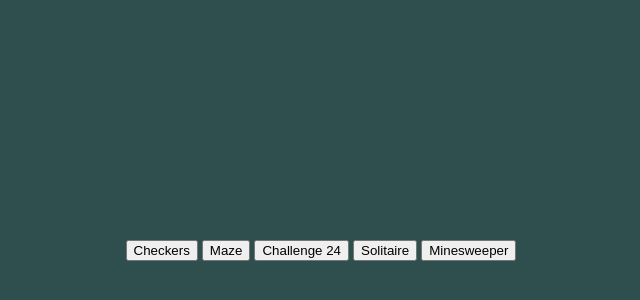
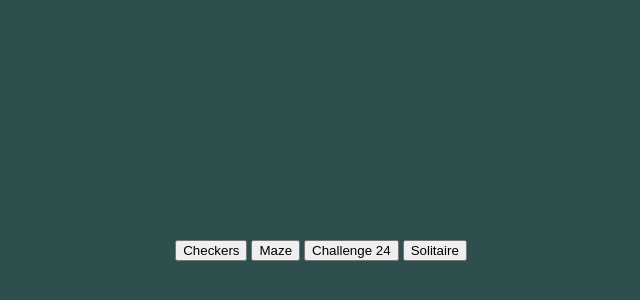
Before and after one commit to evanphoward/JSGames, a plain HTML site: page index.html in a window 1280 px wide. Shown: the part 134-434 px from the top of the page, without its empty margins (319-959 px from the left). Drawn offline with Linux system fonts and the light colour scheme.

Commit message:
Remove minesweeper link while incomplete

```diff
--- a/index.html
+++ b/index.html
@@ -24,7 +24,6 @@
         <a href="maze/index.html"><button type="button">Maze</button></a>
         <a href="challenge/index.html"><button type="button">Challenge 24</button></a>
         <a href="solitaire/index.html"><button type="button">Solitaire</button></a>
-        <a href="minesweeper/index.html"><button type="button">Minesweeper</button></a>
     </div>
 </main>
 </body>
```
